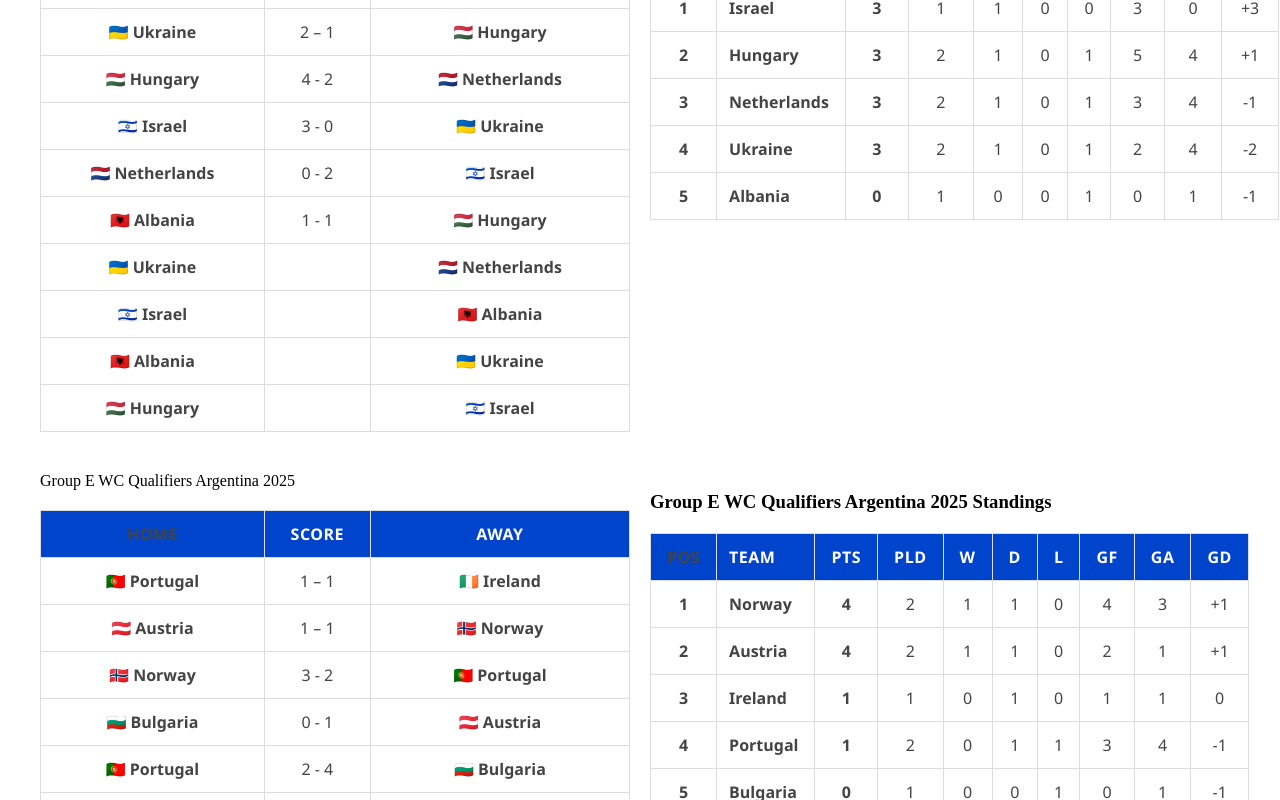
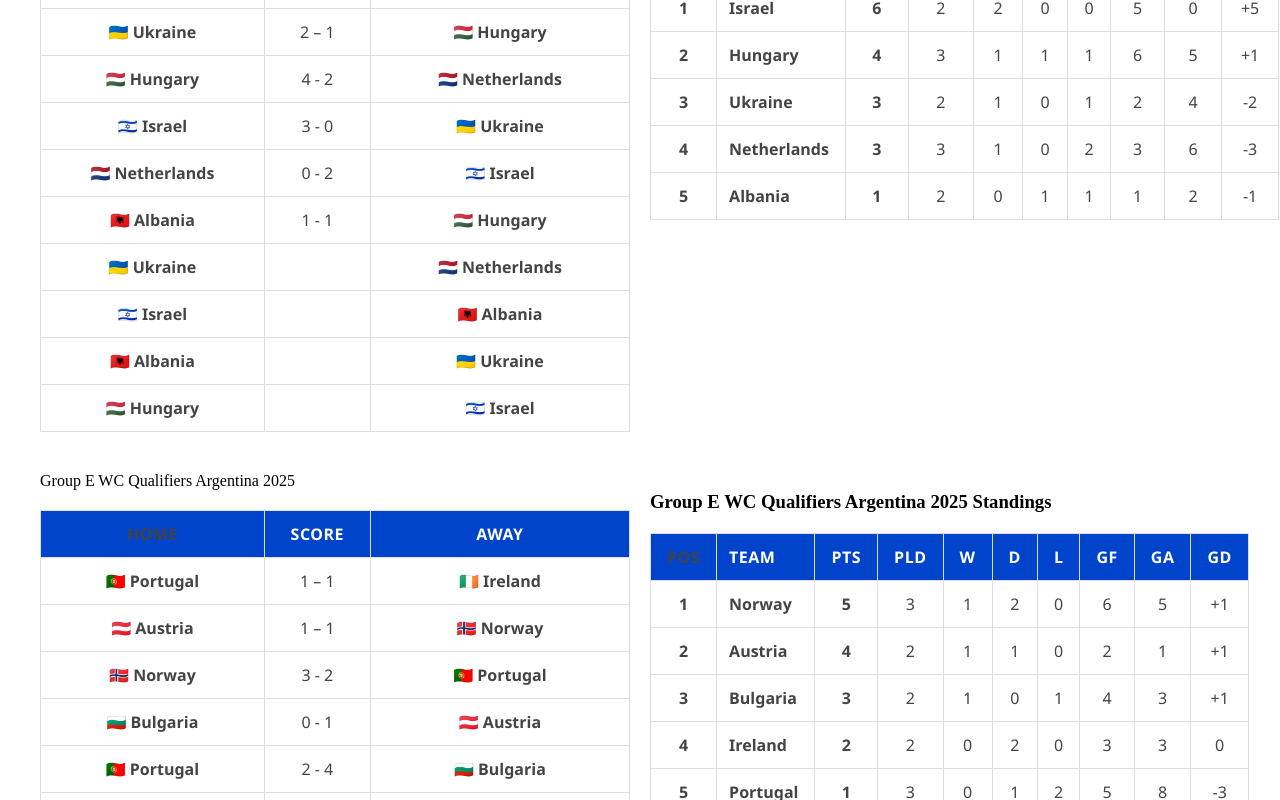
Before and after one commit to MarcusMachado15/whoisgonnawin-clean, a Next.js app: page / in a window 1280 px wide. Shown: the part 2100-2900 px from the top of the page. Built offline with nearby package versions, Linux system fonts and the light colour scheme.

Commit message:
Atualiza classificação – Grupo A NC America com 4 jogos

```diff
--- a/app/page.tsx
+++ b/app/page.tsx
@@ -372,20 +372,20 @@ const groupStandingsEurope: Record<string, Standing[]> = {
     { pos: 5, team: 'N. Macedonia', played: 2, won: 0, draw: 0, lost: 2, gf:  1, ga: 3,  gd: -2, pts:  0 },
   ],
 'Group D WC Qualifiers Argentina 2025': [
-    { pos: 1, team: 'Israel',      played: 1, won: 1, draw: 0, lost: 0, gf: 3, ga: 0,  gd: +3, pts: 3 },
-    { pos: 2, team: 'Hungary',     played: 2, won: 1, draw: 0, lost: 1, gf: 5, ga: 4,  gd: +1, pts: 3 },
-    { pos: 3, team: 'Netherlands', played: 2, won: 1, draw: 0, lost: 1, gf: 3, ga: 4,  gd: -1, pts: 3 },
-    { pos: 4, team: 'Ukraine',     played: 2, won: 1, draw: 0, lost: 1, gf: 2, ga: 4,  gd: -2, pts: 3 },
-    { pos: 5, team: 'Albania',     played: 1, won: 0, draw: 0, lost: 1, gf: 0, ga: 1,  gd: -1, pts: 0 },
-  ],
+  { pos: 1, team: 'Israel',       played: 2, won: 2, draw: 0, lost: 0, gf: 5, ga: 0,  gd: +5, pts:  6 },
+  { pos: 2, team: 'Hungary',      played: 3, won: 1, draw: 1, lost: 1, gf: 6, ga: 5,  gd: +1, pts:  4 },
+  { pos: 3, team: 'Ukraine',      played: 2, won: 1, draw: 0, lost: 1, gf: 2, ga: 4,  gd: -2, pts:  3 },
+  { pos: 4, team: 'Netherlands',  played: 3, won: 1, draw: 0, lost: 2, gf: 3, ga: 6,  gd: -3, pts:  3 },
+  { pos: 5, team: 'Albania',      played: 2, won: 0, draw: 1, lost: 1, gf: 1, ga: 2,  gd: -1, pts:  1 },
+],
 
-  'Group E WC Qualifiers Argentina 2025': [
-    { pos: 1, team: 'Norway',    played: 2, won: 1, draw: 1, lost: 0, gf:  4, ga: 3,  gd: +1, pts: 4 },
-    { pos: 2, team: 'Austria',   played: 2, won: 1, draw: 1, lost: 0, gf:  2, ga: 1,  gd: +1, pts: 4 },
-    { pos: 3, team: 'Ireland',   played: 1, won: 0, draw: 1, lost: 0, gf:  1, ga: 1,  gd:  0, pts: 1 },
-    { pos: 4, team: 'Portugal',  played: 2, won: 0, draw: 1, lost: 1, gf:  3, ga: 4,  gd: -1, pts: 1 },
-    { pos: 5, team: 'Bulgaria',  played: 1, won: 0, draw: 0, lost: 1, gf:  0, ga: 1,  gd: -1, pts: 0 },
-  ],
+'Group E WC Qualifiers Argentina 2025': [
+  { pos: 1, team: 'Norway',       played: 3, won: 1, draw: 2, lost: 0, gf: 6, ga: 5,  gd: +1, pts:  5 },
+  { pos: 2, team: 'Austria',      played: 2, won: 1, draw: 1, lost: 0, gf: 2, ga: 1,  gd: +1, pts:  4 },
+  { pos: 3, team: 'Bulgaria',     played: 2, won: 1, draw: 0, lost: 1, gf: 4, ga: 3,  gd: +1, pts:  3 },
+  { pos: 4, team: 'Ireland',      played: 2, won: 0, draw: 2, lost: 0, gf: 3, ga: 3,  gd:  0, pts:  2 },
+  { pos: 5, team: 'Portugal',     played: 3, won: 0, draw: 1, lost: 2, gf: 5, ga: 8,  gd: -3, pts:  1 },
+],
   'Group F WC Qualifiers Argentina 2025': [
     { pos: 1, team: 'Belgium',    played: 2, won: 2, draw: 0, lost: 0, gf: 6, ga: 1,  gd: +5, pts: 6 },
     { pos: 2, team: 'Kazakhstan', played: 1, won: 1, draw: 0, lost: 0, gf: 3, ga: 2,  gd: +1, pts: 3 },
```
